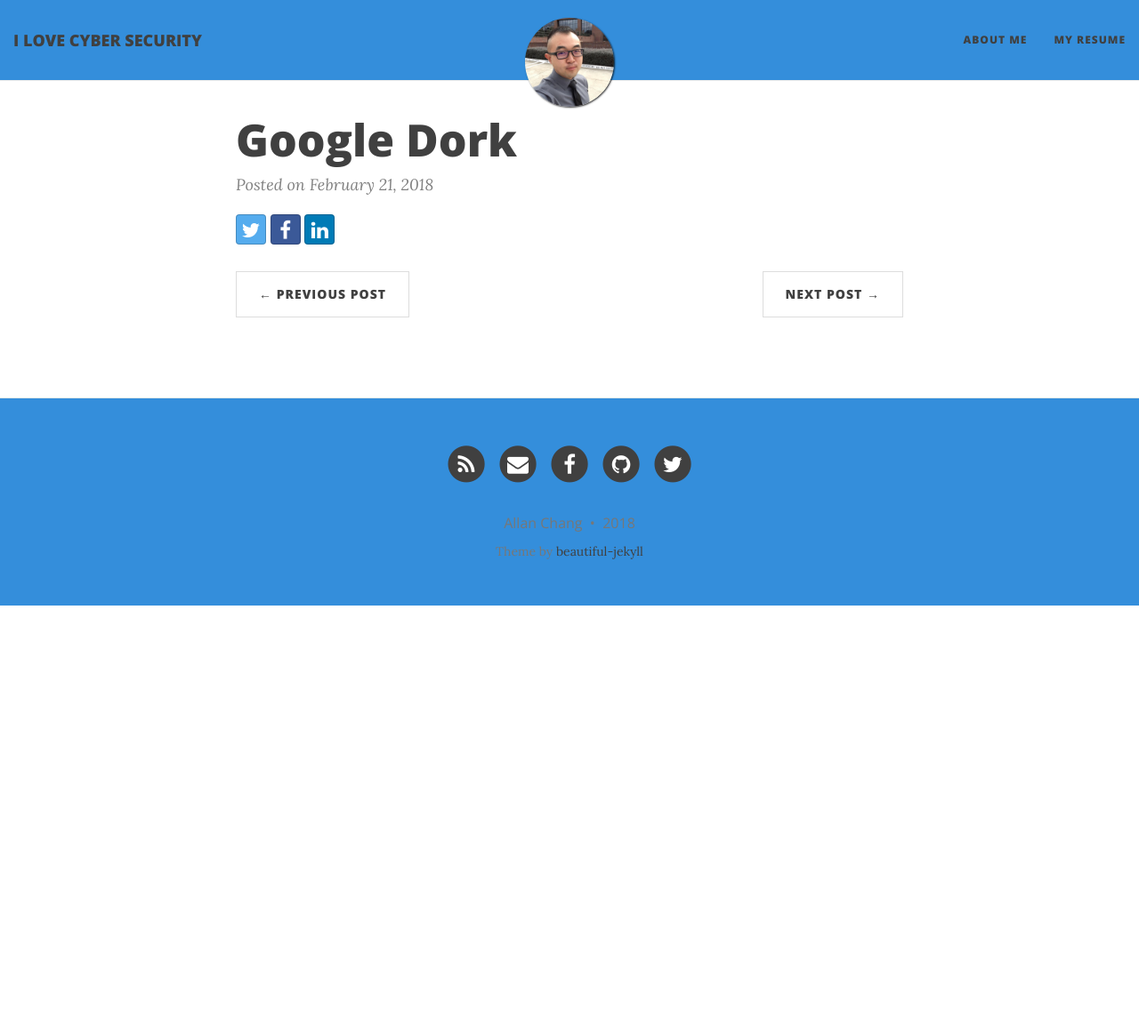
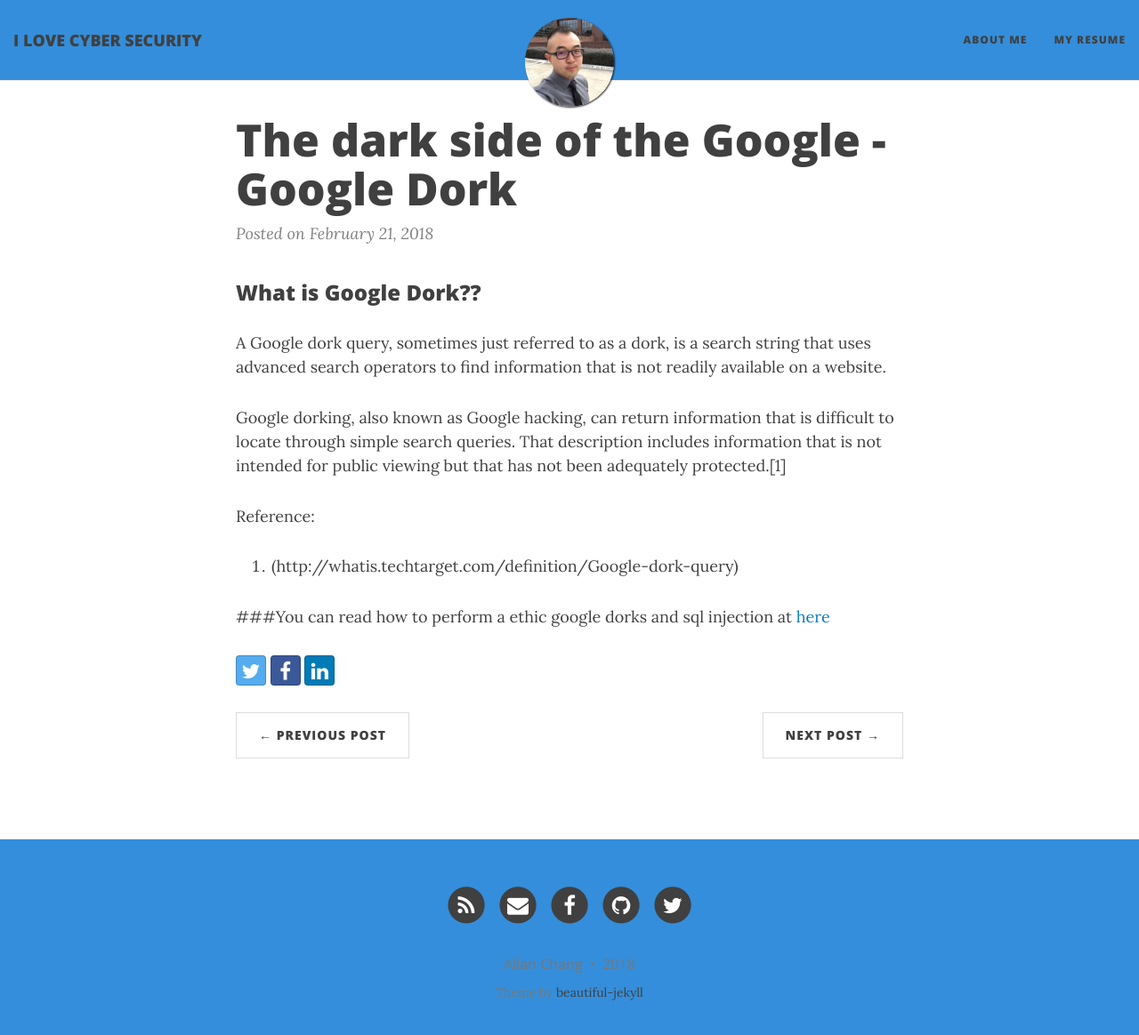
Before and after one commit to allan9595/bohan-zhang.com, a Jekyll site: the page built from _posts/2018-02-21-Google-Dork.md, in a window 1280 px wide and 1177 px high. Shown: the top 1164 px of the window at 89% size. Built offline with Jekyll 4.4.1, drawn with Linux system fonts in a browser that asks for light colours; nearby versions of some CDN libraries.

Commit message:
Many Changes

```diff
--- a/_posts/2018-02-21-Google-Dork.md
+++ b/_posts/2018-02-21-Google-Dork.md
@@ -0,0 +1,16 @@
+---
+layout: post
+title: The dark side of the Google - Google Dork
+---
+
+### What is Google Dork??
+
+A Google dork query, sometimes just referred to as a dork, is a search string that uses advanced search operators to find information that is not readily available on a website.
+
+Google dorking, also known as Google hacking, can return information that is difficult to locate through simple search queries. That description includes information that is not intended for public viewing but that has not been adequately protected.[1]
+
+Reference:
+1. (http://whatis.techtarget.com/definition/Google-dork-query)
+
+
+###You can read how to perform a ethic google dorks and sql injection at [here](https://untcybersecurity.com/Slides/)
```
Also changed, not shown: _posts/2018-02-21-Some-Thoughts-On-SDN-Networks.md (+6 -0 lines), aboutme.md (+4 -4 lines), _posts/2018-02-20-first-post.md (line endings or trailing spaces), 3 other files.
